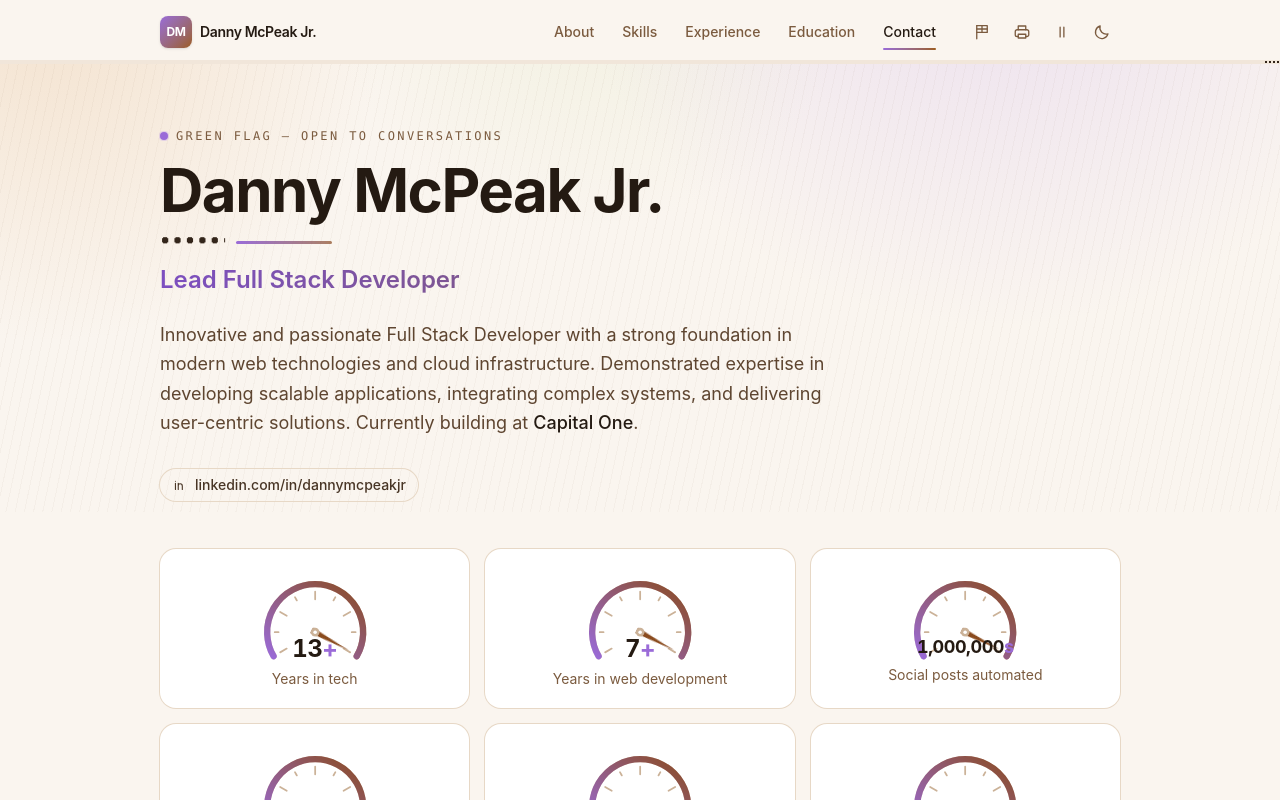
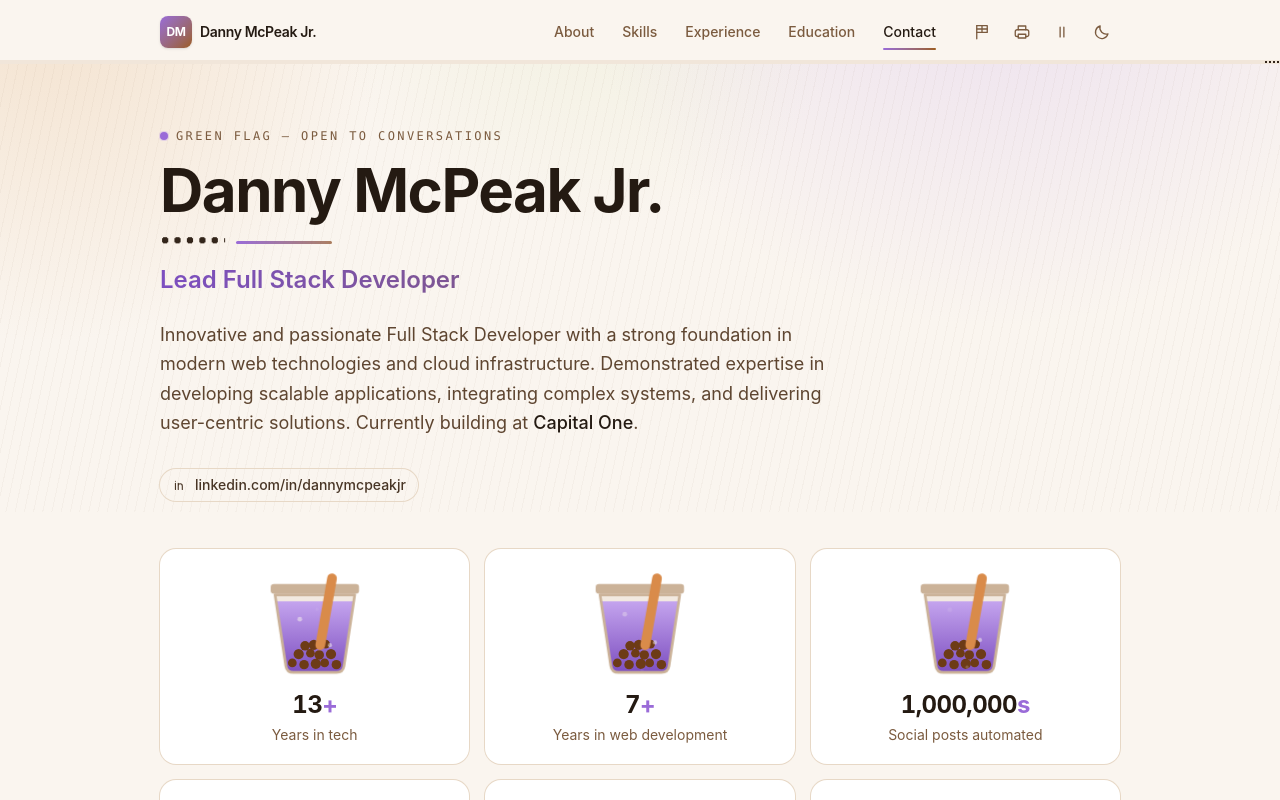
Before and after one commit to mcpeakdb/interactive-resume, a Vue app: page / in a window 1280 px wide. Both pictures are taken after a click on the button 982 px from the left and 32 px from the top of the page. Shown: the top 800 px of the page. Built offline with nearby package versions, Linux system fonts and the light colour scheme.

Commit message:
boba stats

```diff
--- /dev/null
+++ b/src/components/BobaStatCounter.vue
@@ -0,0 +1,200 @@
+<script setup>
+/**
+ * One headline stat, drawn as a cup of boba — the boba skin's stand-in for
+ * StatCounter's speedometer. StatStrip picks between the two.
+ *
+ * Same contract as StatCounter: same props, `start()` exposed for the strip's
+ * IntersectionObserver, the cup is `aria-hidden` decoration and the accessible
+ * content is the <dt>/<dd> pair.
+ *
+ * This one is only ever mounted under `data-skin="boba"`, which is what lets it
+ * name colours plainly: emerald resolves to taro, race to brown sugar and the
+ * ink ramp to oat-milk creams. Under any other skin those would read as the
+ * wrong drink entirely — hence a separate component rather than a variant.
+ *
+ * The tea rises with the count, so the pearls heaped at the bottom surface
+ * first and the cup lands full. Everything inside the cup is clipped to its
+ * outline, so the liquid, the pearls and the bubbles are all drawn as plain
+ * shapes and the cup shape is only described once.
+ */
+import { computed, useId } from 'vue'
+import { useCountUp } from '../composables/useCountUp'
+
+const props = defineProps({
+  value: { type: Number, required: true },
+  suffix: { type: String, default: '' },
+  label: { type: String, required: true },
+  // Position in the strip. Only used to stagger the bubbles — see `bubble()`.
+  index: { type: Number, default: 0 },
+})
+
+// ── Cup geometry, in viewBox units ───────────────────────────────────────────
+// A tapered takeaway cup: wider at the lid than at the base, with the bottom
+// corners rounded off. Static, so it is built once at module scope.
+const CUP = 'M13 24L23 90Q24 96 30 96L70 96Q76 96 77 90L87 24Z'
+
+// The tea never quite reaches the lid — the headroom is what makes it read as
+// a drink rather than a filled bar.
+const FILL_TOP = 30
+const FILL_BOTTOM = 96
+
+// Pearls heaped in the base, widest row at the bottom. The offsets are a cheap
+// deterministic jitter: a real heap doesn't sit on a grid, but it shouldn't
+// reshuffle on every render either.
+const PEARL_ROWS = [
+  { y: 88, xs: [30, 40, 50, 60, 70] },
+  { y: 79, xs: [35, 45, 55, 65] },
+  { y: 70.5, xs: [40, 50, 60] },
+]
+
+const PEARLS = PEARL_ROWS.flatMap((row, r) =>
+  row.xs.map((x, i) => ({
+    cx: x + (((i + r) % 3) - 1) * 0.9,
+    cy: row.y + (((i * 2 + r) % 3) - 1) * 0.8,
+    r: 4.4 + (((i + r * 2) % 3) - 1) * 0.35,
+  })),
+)
+
+// Three bubbles on different rhythms. They rise the full height of the cup and
+// are clipped at the surface, so they pop at whatever level the tea has reached
+// rather than needing to know it.
+const BUBBLES = [
+  { cx: 36, r: 2.2, dur: 3.4 },
+  { cx: 52, r: 1.5, dur: 4.2 },
+  { cx: 64, r: 1.9, dur: 3.8 },
+]
+
+// ── Reading ──────────────────────────────────────────────────────────────────
+// `start` is exposed rather than called here: StatStrip fires every counter at
+// once from a single IntersectionObserver, so the whole row fills together.
+const { value: current, start } = useCountUp(props.value)
+const display = computed(() => current.value.toLocaleString('en-US'))
+
+// 0 → 1 across the count, driving the one thing that moves with it: the top
+// edge of the tea. The rect below it is oversized and clipped, so only this
+// edge has to be positioned.
+const progress = computed(() => (props.value ? current.value / props.value : 1))
+const level = computed(() => FILL_BOTTOM - progress.value * (FILL_BOTTOM - FILL_TOP))
+
+// Each cup fizzes on its own rhythm, so the strip reads as a row of separate
+// drinks rather than one cup repeated. The negative delay starts every bubble
+// part-way up its climb instead of holding them all at the bottom for the first
+// cycle; the per-card offsets don't divide evenly into the durations, so they
+// keep drifting apart rather than re-syncing.
+const bubble = (b, i) => ({
+  animationDuration: `${(b.dur + props.index * 0.17).toFixed(2)}s`,
+  animationDelay: `-${(i * 1.3 + props.index * 0.41).toFixed(2)}s`,
+})
+
+// clipPath and gradient ids are document-global, so each cup needs its own.
+const uid = useId()
+const clipId = `cup-${uid}`
+const teaId = `tea-${uid}`
+
+defineExpose({ start })
+</script>
+
+<template>
+  <!-- Root is a plain <div> because the parent is a <dl>: the dt/dd pair below
+       has to stay a direct child of this wrapper for the list to be valid. -->
+  <div
+    class="card streak group hover:ring-ink-300 dark:hover:ring-ink-700 p-4 text-center transition duration-300 hover:-translate-y-1 sm:p-5"
+  >
+    <!-- The cup is decoration: the reading it shows is the <dt> below it.
+         It doesn't print either — on paper this collapses to number + label. -->
+    <svg
+      class="no-print mx-auto block h-24 w-auto sm:h-28"
+      viewBox="0 0 100 104"
+      fill="none"
+      aria-hidden="true"
+    >
+      <defs>
+        <clipPath :id="clipId">
+          <path :d="CUP" />
+        </clipPath>
+        <!-- userSpaceOnUse pins the gradient to the cup rather than to the
+             liquid's own box, so the tea doesn't restripe as it rises. Stops
+             resolve through the theme custom properties, so the skin owns the
+             colour and this file never names a hex. -->
+        <linearGradient
+          :id="teaId"
+          gradientUnits="userSpaceOnUse"
+          x1="0"
+          :y1="FILL_TOP"
+          x2="0"
+          :y2="FILL_BOTTOM"
+        >
+          <stop offset="0%" style="stop-color: var(--color-emerald-400)" />
+          <stop offset="100%" style="stop-color: var(--color-emerald-600)" />
+        </linearGradient>
+      </defs>
+
+      <!-- Empty cup: a faint wash, so it reads as a vessel before it fills. -->
+      <path
+        :d="CUP"
+        class="fill-ink-200 dark:fill-ink-800"
+        fill-opacity="0.55"
+        fill-rule="nonzero"
+      />
+
+      <g :clip-path="`url(#${clipId})`">
+        <!-- Tall enough to cover the cup from `level` down, whatever the fill. -->
+        <rect x="0" :y="level" width="100" height="80" :fill="`url(#${teaId})`" />
+        <circle
+          v-for="(p, i) in PEARLS"
+          :key="i"
+          :cx="p.cx"
+          :cy="p.cy"
+          :r="p.r"
+          class="fill-race-600 dark:fill-race-500"
+        />
+        <circle
+          v-for="(b, i) in BUBBLES"
+          :key="`b${i}`"
+          class="boba-bubble fill-ink-50"
+          :cx="b.cx"
+          :cy="FILL_BOTTOM - 4"
+          :r="b.r"
+          :style="bubble(b, i)"
+        />
+      </g>
+
+      <!-- Outline last of the cup layers, so it caps the clipped edges. -->
+      <path
+        :d="CUP"
+        class="stroke-ink-300 dark:stroke-ink-700"
+        stroke-width="2.5"
+        stroke-linejoin="round"
+      />
+
+      <!-- Sealed lid, then the straw over everything: a straw drawn behind the
+           tea would read as standing behind the cup instead of in it. -->
+      <rect
+        x="9"
+        y="14"
+        width="82"
+        height="9"
+        rx="3"
+        class="fill-ink-300 dark:fill-ink-700"
+      />
+      <rect
+        x="54"
+        y="2"
+        width="9"
+        height="72"
+        rx="4.5"
+        transform="rotate(10 50 50)"
+        class="fill-race-400 dark:fill-race-500"
+      />
+    </svg>
+
+    <dt
+      class="text-ink-900 dark:text-ink-50 mt-2 text-xl font-bold tracking-tight tabular-nums sm:text-2xl"
+    >
+      {{ display }}<span class="text-emerald-500">{{ suffix }}</span>
+    </dt>
+    <dd class="text-ink-500 dark:text-ink-400 mt-1 text-xs leading-snug sm:text-sm">
+      {{ label }}
+    </dd>
+  </div>
+</template>
--- a/src/components/StatStrip.vue
+++ b/src/components/StatStrip.vue
@@ -1,18 +1,32 @@
 <script setup>
-import { onBeforeUnmount, onMounted, ref } from 'vue'
+import { computed, nextTick, onBeforeUnmount, onMounted, ref, watch } from 'vue'
 import { stats } from '../data/resume'
+import { useSkin } from '../composables/useSkin'
 import StatCounter from './StatCounter.vue'
+import BobaStatCounter from './BobaStatCounter.vue'
+
+const { skin } = useSkin()
+
+// The one place a skin changes more than colour. Both counters take the same
+// props and expose the same `start()`, so the strip doesn't care which is up —
+// but a cup of boba can't be reached by re-declaring custom properties, so this
+// is a swap rather than a restyle.
+const counter = computed(() => (skin.value === 'boba' ? BobaStatCounter : StatCounter))
 
 const root = ref(null)
 const counters = ref([])
+const seen = ref(false)
 let observer = null
+
+const startAll = () => counters.value.forEach((c) => c?.start())
 
 // Start every counter together, the first time the strip scrolls into view.
 onMounted(() => {
   observer = new IntersectionObserver(
     ([entry]) => {
       if (!entry.isIntersecting) return
-      counters.value.forEach((c) => c?.start())
+      seen.value = true
+      startAll()
       observer.disconnect()
     },
     { threshold: 0.3 },
@@ -20,12 +34,24 @@ onMounted(() => {
   observer.observe(root.value)
 })
 
+// Swapping the component unmounts every counter and mounts a fresh set at zero,
+// with the observer long since disconnected — so the numbers would sit at 0
+// until reload. Re-run them, but only once the strip has actually been seen:
+// before that the observer still owns the first run.
+watch(counter, async () => {
+  if (!seen.value) return
+  counters.value = []
+  await nextTick()
+  startAll()
+})
+
 onBeforeUnmount(() => observer?.disconnect())
 </script>
 
 <template>
   <dl ref="root" class="grid grid-cols-2 gap-3 sm:gap-4 lg:grid-cols-3">
-    <StatCounter
+    <component
+      :is="counter"
       v-for="(stat, i) in stats"
       :key="stat.label"
       :ref="(el) => (counters[i] = el)"
--- a/src/style.css
+++ b/src/style.css
@@ -89,35 +89,37 @@ html[data-skin='boba'] .checkers {
 }
 
 /* Boba motion — the racing loops all read as speed, which is the wrong idea in
-   a cup. Same elements, swapped for softer rhythms: only the animation name,
-   easing and duration are overridden, so the stat gauges keep the per-card
-   stagger they set inline.
+   a cup. Mostly the same elements, swapped for softer rhythms: only the
+   animation name, easing and duration are overridden.
 
-   Deliberately no new class names here. .redline, .checker-band, .flag-wave and
-   .animate-ping are already listed in both the .motion-still and the
-   reduced-motion blocks, so all of this stops with the pause button. */
+   .checker-band, .flag-wave and .animate-ping are already listed in both the
+   .motion-still and the reduced-motion blocks, so those stop with the pause
+   button for free. .boba-bubble is new, and is listed in both. */
 
-/* The gauge needles sway like something settling in liquid, instead of
-   jittering at a limiter. Same few degrees off the stop, just rounder about
-   getting there. */
-html[data-skin='boba'] .redline {
-  animation-name: bubble;
-  animation-timing-function: ease-in-out;
+/* Bubbles climbing through the tea in BobaStatCounter. They're clipped to the
+   cup, so they pop at the surface without knowing where it is; the fade at the
+   end keeps that from being an abrupt cut. Travel is in user units — the cup's
+   viewBox is 104 tall, so this is most of its height.
+
+   Held-still leaves them parked at the base of the cup, where they read as a
+   few small bubbles caught in the drink. */
+.boba-bubble {
+  animation: boba-bubble 3.6s linear infinite;
+  opacity: 0.5;
 }
 
-@keyframes bubble {
-  0%,
+@keyframes boba-bubble {
+  0% {
+    transform: translateY(4px);
+    opacity: 0;
+  }
+  20%,
+  85% {
+    opacity: 0.5;
+  }
   100% {
-    transform: rotate(-5.5deg);
-  }
-  35% {
-    transform: rotate(-0.5deg);
-  }
-  50% {
-    transform: rotate(-3.5deg);
-  }
-  65% {
-    transform: rotate(-1.5deg);
+    transform: translateY(-56px);
+    opacity: 0;
   }
 }
 
@@ -188,6 +190,7 @@ html[data-skin='boba'] .flag-wave {
     .checker-band,
     .flag-wave,
     .redline,
+    .boba-bubble,
     .animate-ping {
       animation: none !important;
       transform: none !important;
@@ -385,6 +388,7 @@ html[data-skin='boba'] .flag-wave {
 .motion-still .checker-band,
 .motion-still .flag-wave,
 .motion-still .redline,
+.motion-still .boba-bubble,
 .motion-still .animate-ping {
   animation: none !important;
   transform: none !important;
```
